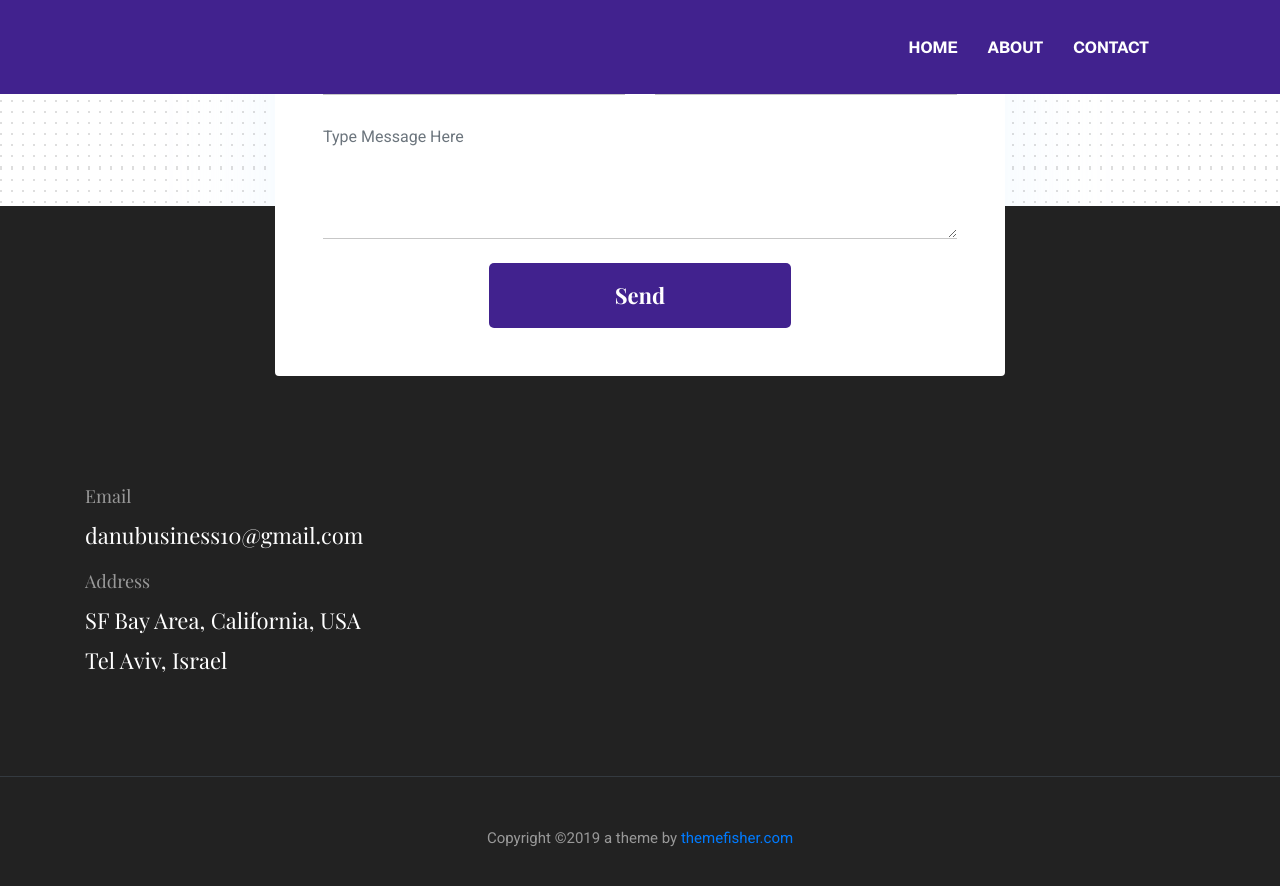
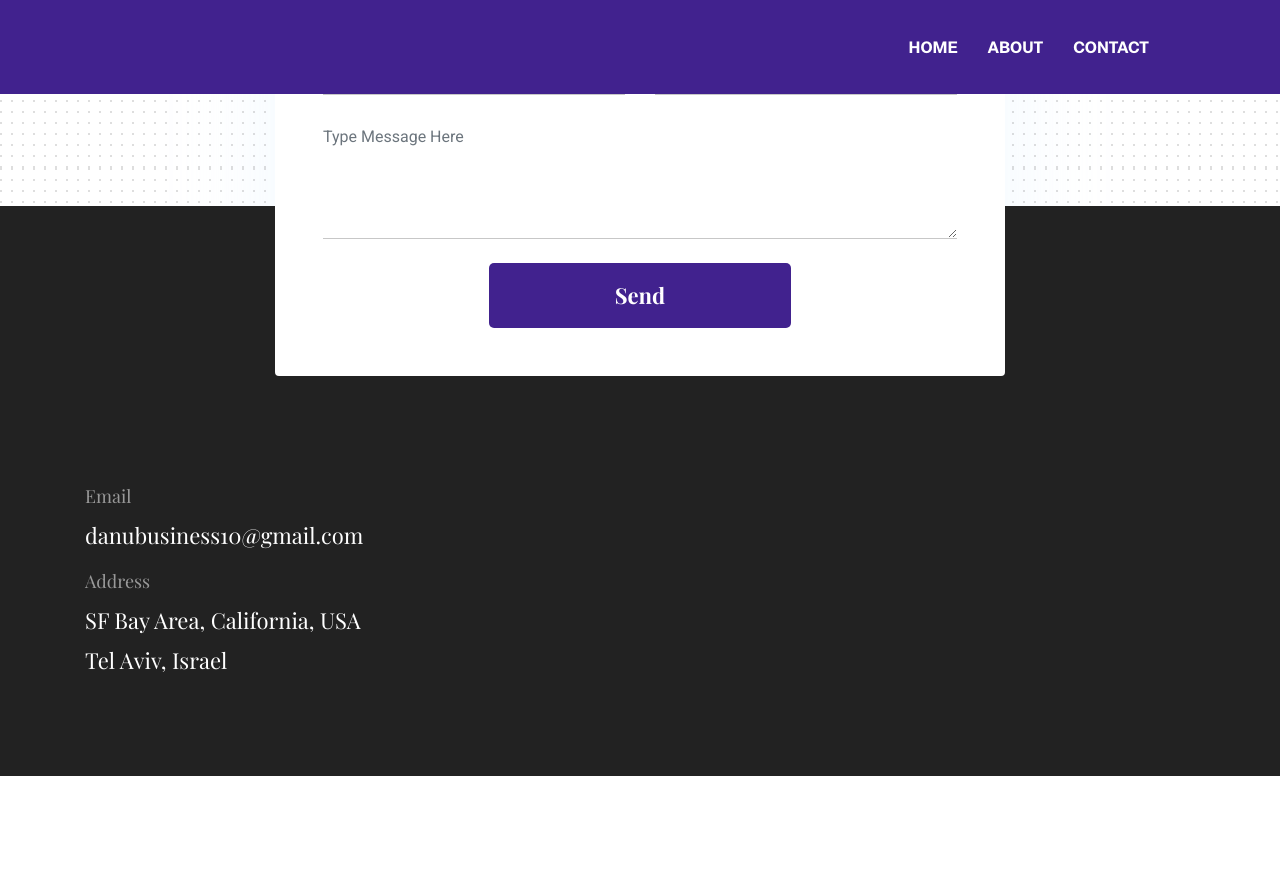
Before and after one commit to danielkol10/portfolio, a Jekyll site: the page built from index.html, in a window 1280 px wide and 900 px high, scrolled down 5712 px. Shown: the top 886 px of the window. Built offline with Jekyll 4.4.1, drawn with Linux system fonts in a browser that asks for light colours; after the commit the page ends 6488 px from its top, so only the background shows below that.

Commit message:
removed timestamp in footer

```diff
--- a/_includes/footer.html
+++ b/_includes/footer.html
@@ -19,14 +19,5 @@
       </div>
     </div>
   </div>
-  <div class="border-top text-center border-dark py-5">
-    <p class="mb-0 text-light">
-      Copyright ©<script>
-        var CurrentYear = new Date().getFullYear();
-        document.write(CurrentYear);
-      </script>
-      a theme by <a href="https://themefisher.com/">themefisher.com</a>
-    </p>
-  </div>
 </footer>
 <!-- /footer -->
```
